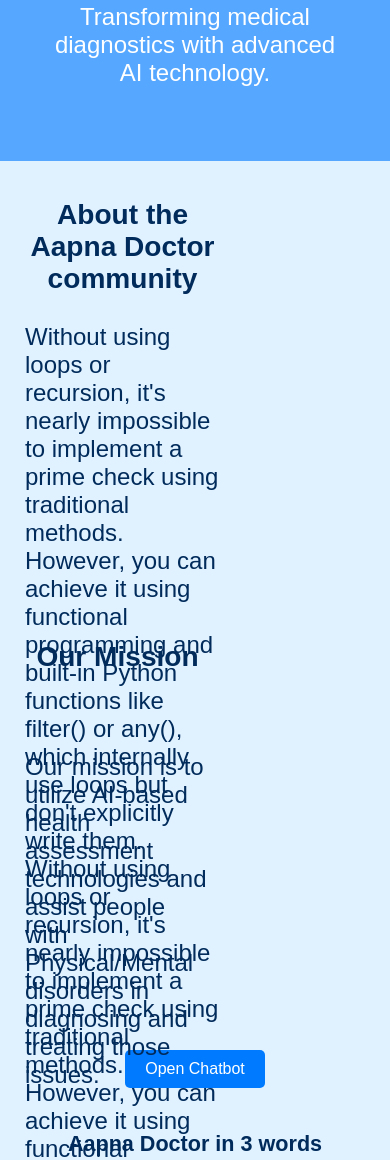
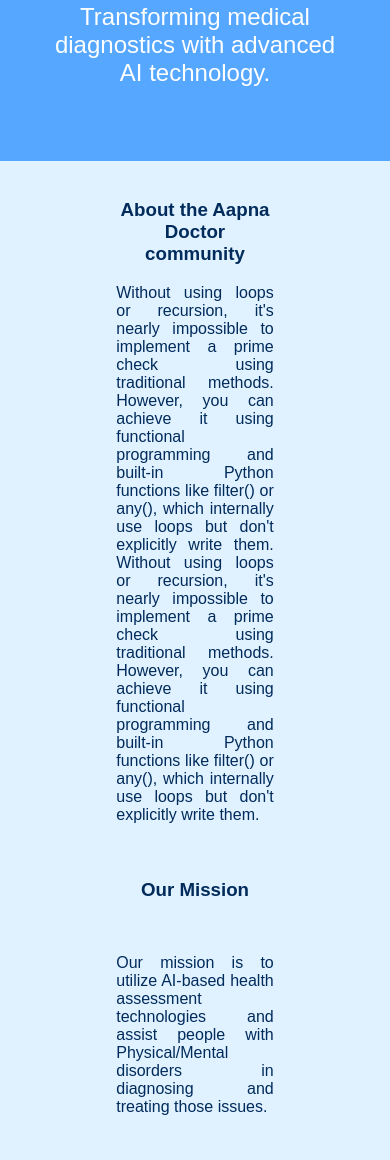
Before and after one commit to TejasGhadge802/apnaDoctor, a plain HTML site: page index.html in a window 390 px wide. Shown: the part 457-1617 px from the top of the page. Drawn offline with Linux system fonts and the light colour scheme.

Commit message:
Update styles.css
Responsive for info

```diff
--- a/styles.css
+++ b/styles.css
@@ -7,8 +7,8 @@
 
     #details, #mission {
         width: 90%;
-        max-width: 100%;
-        font-size: 1.2em;
+/*         max-width: 100%; */
+        font-size: 1.1em;
     }
 
     #abilitys {
@@ -110,28 +110,20 @@ footer {
 /* Extra style for Home page */
 #info {
     display: flex;
-    justify-content: space-between;
-    align-items: flex-start;
+    justify-content: center;
+    flex: wrap;
+    gap: 20px;
+    padding: 20px;
 }
 
-#details {
-    margin: 5px 20px;
-    padding: 5px;
-    display: inline-block;
-    width: 50vw;
-    max-height: 50vh;
-    font-size: 1.5em;
-    /* border: 3px solid; */
-}
-
-#mission {
-    box-sizing: border-box;
-    margin: 5px 20px;
-    padding: 5px;
-    display: inline-block;
-    width: 50vw;
-    max-height: 50vh;
-    font-size: 1.5em;
+#details, #mission {
+/*     margin: 5px 20px; */
+/*     padding: 5px; */
+/*     display: inline-block; */
+    width: 45%;
+    max-width: 300px;
+    font-size: 1em;
+    text-align: justify;
     /* border: 3px solid; */
 }
 
```
